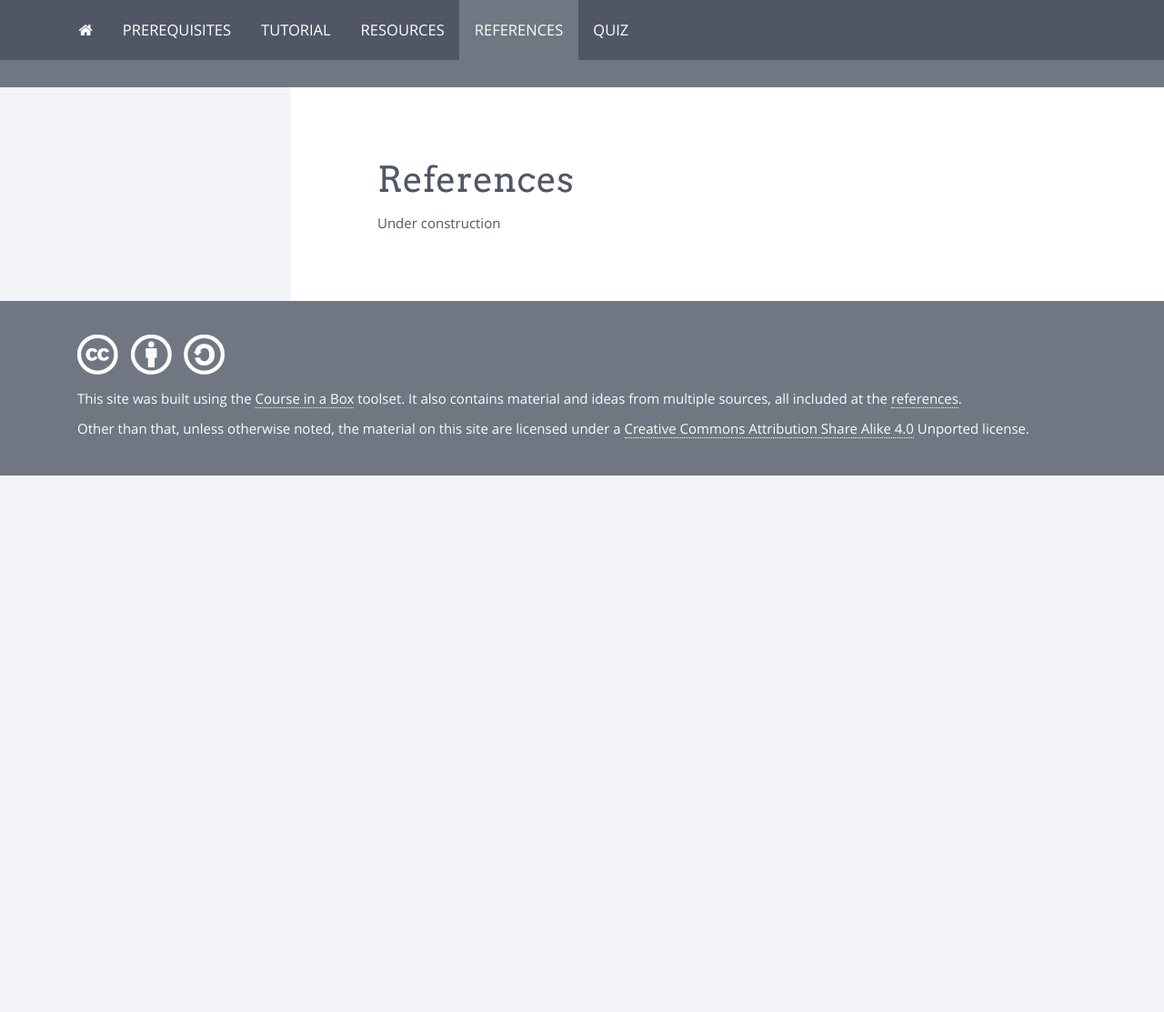
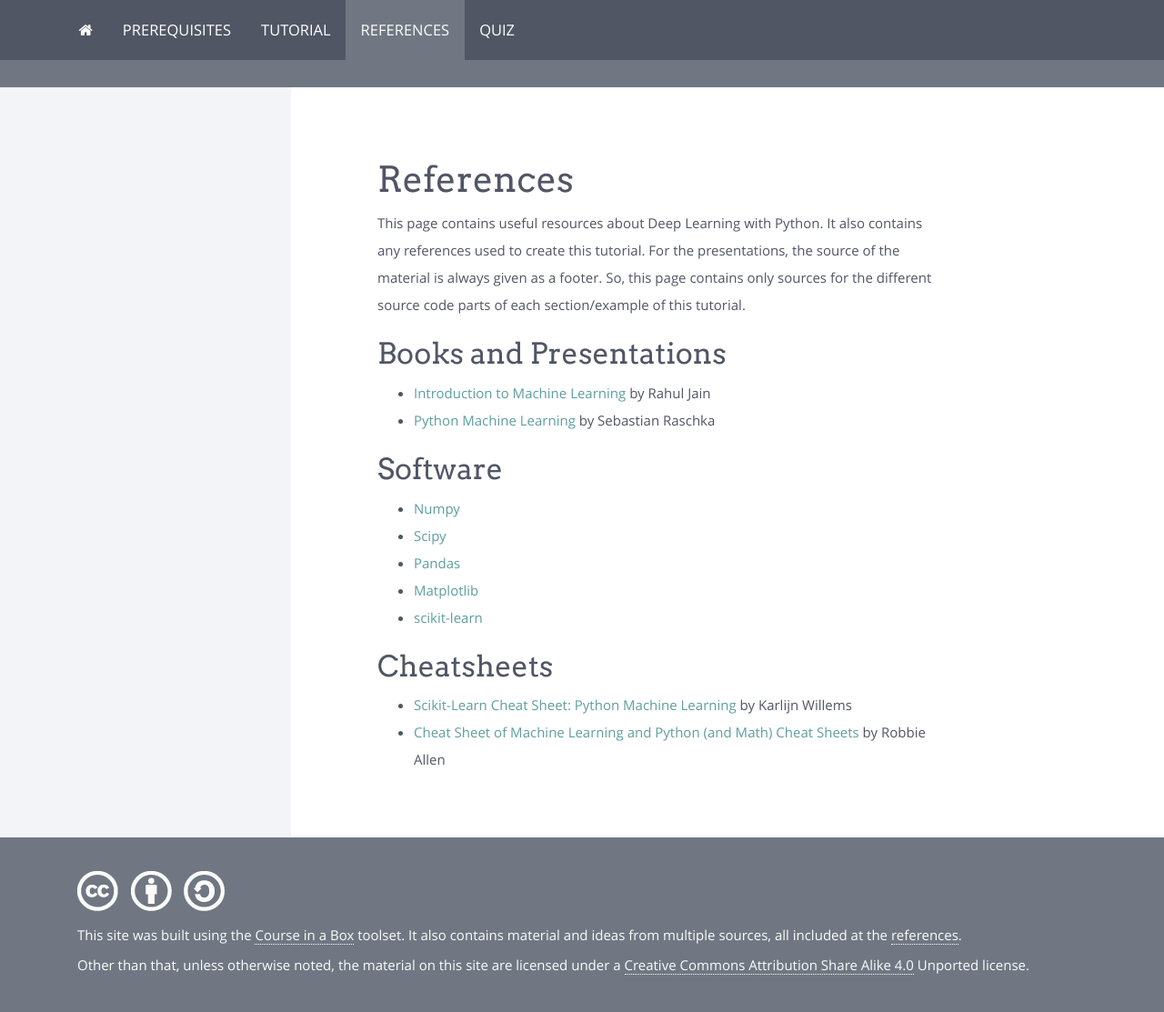
Before and after one commit to thdiaman/machinelearning, a Jekyll site: the page built from modules/references/_posts/2000-01-01-references.markdown, in a window 1280 px wide. Shown: the whole page at 91% size. Built offline with Jekyll 4.4.1, drawn with Linux system fonts in a browser that asks for light colours; nearby versions of some CDN libraries; before the commit the page ends 900 px from its top, so only the background shows below that.

Commit message:
Add references and remove resources page

```diff
--- a/_data/course.yml
+++ b/_data/course.yml
@@ -1,3 +1,3 @@
 title: Machine Learning with Python
 description: Machine Learning with Python
-modules: [prerequisites, tutorial, resources, references, quiz]
+modules: [prerequisites, tutorial, references, quiz]
--- a/modules/references/_posts/2000-01-01-references.markdown
+++ b/modules/references/_posts/2000-01-01-references.markdown
@@ -4,4 +4,30 @@ title: References
 
 # References
 
-Under construction
+This page contains useful resources about Deep Learning with Python.
+It also contains any references used to create this tutorial.
+For the presentations, the source of the material is always given
+as a footer. So, this page contains only sources for the different source
+code parts of each section/example of this tutorial.
+
+## Books and Presentations
+
+- <a target="_blank" href="https://www.slideshare.net/rahuldausa/introduction-to-machine-learning-38791937">Introduction to Machine Learning</a>
+ by Rahul Jain
+- <a target="_blank" href="https://www.amazon.com/Python-Machine-Learning-Sebastian-Raschka/dp/1783555130">Python Machine Learning</a>
+by Sebastian Raschka
+
+## Software
+
+- <a target="_blank" href="http://www.numpy.org/">Numpy</a>
+- <a target="_blank" href="https://www.scipy.org/">Scipy</a>
+- <a target="_blank" href="https://pandas.pydata.org/">Pandas</a>
+- <a target="_blank" href="https://matplotlib.org/">Matplotlib</a>
+- <a target="_blank" href="http://scikit-learn.org/">scikit-learn</a>
+
+## Cheatsheets
+
+- <a target="_blank" href="https://www.datacamp.com/community/blog/scikit-learn-cheat-sheet">Scikit-Learn Cheat Sheet: Python Machine Learning</a>
+by Karlijn Willems
+- <a target="_blank" href="https://medium.com/machine-learning-in-practice/cheat-sheet-of-machine-learning-and-python-and-math-cheat-sheets-a4afe4e791b6">Cheat Sheet of Machine Learning and Python (and Math) Cheat Sheets</a>
+by Robbie Allen
```
Also changed, not shown: modules/resources/_posts/2000-01-01-resources.md (deleted, +0 -7 lines).
